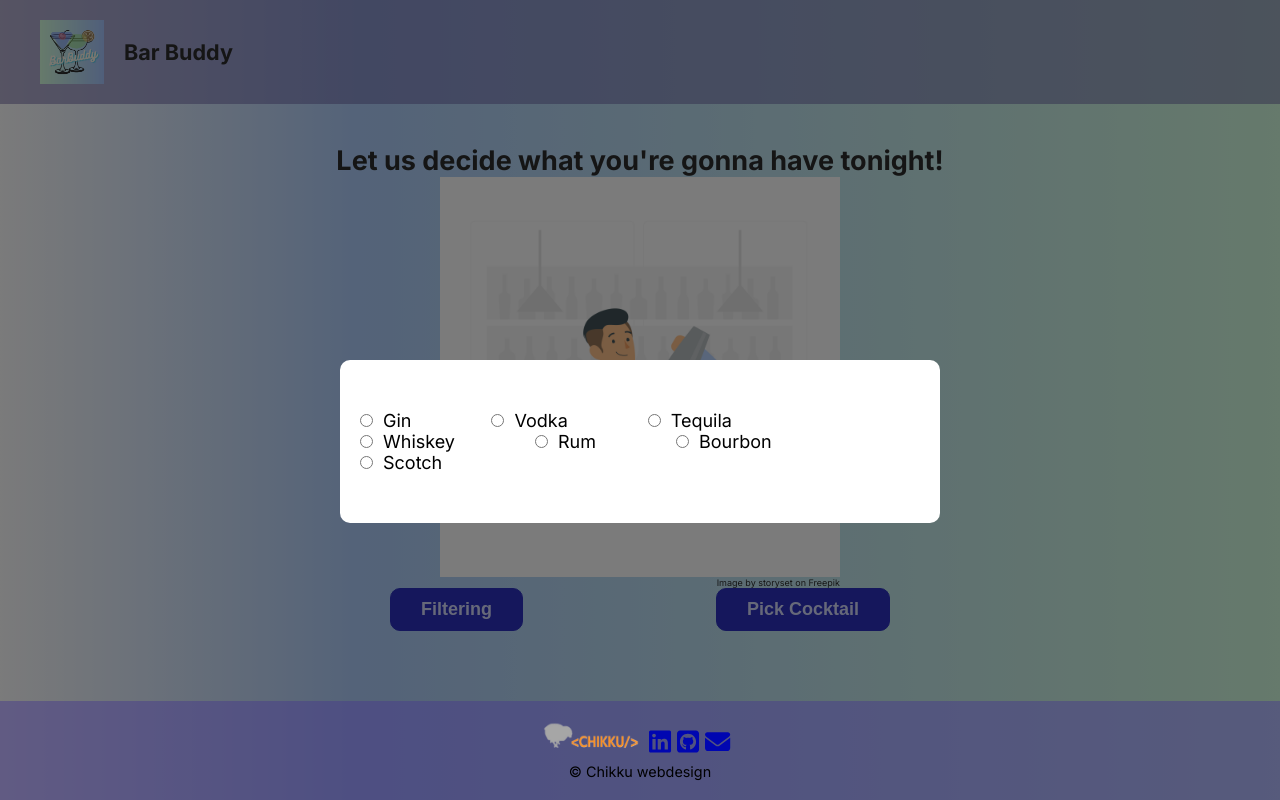
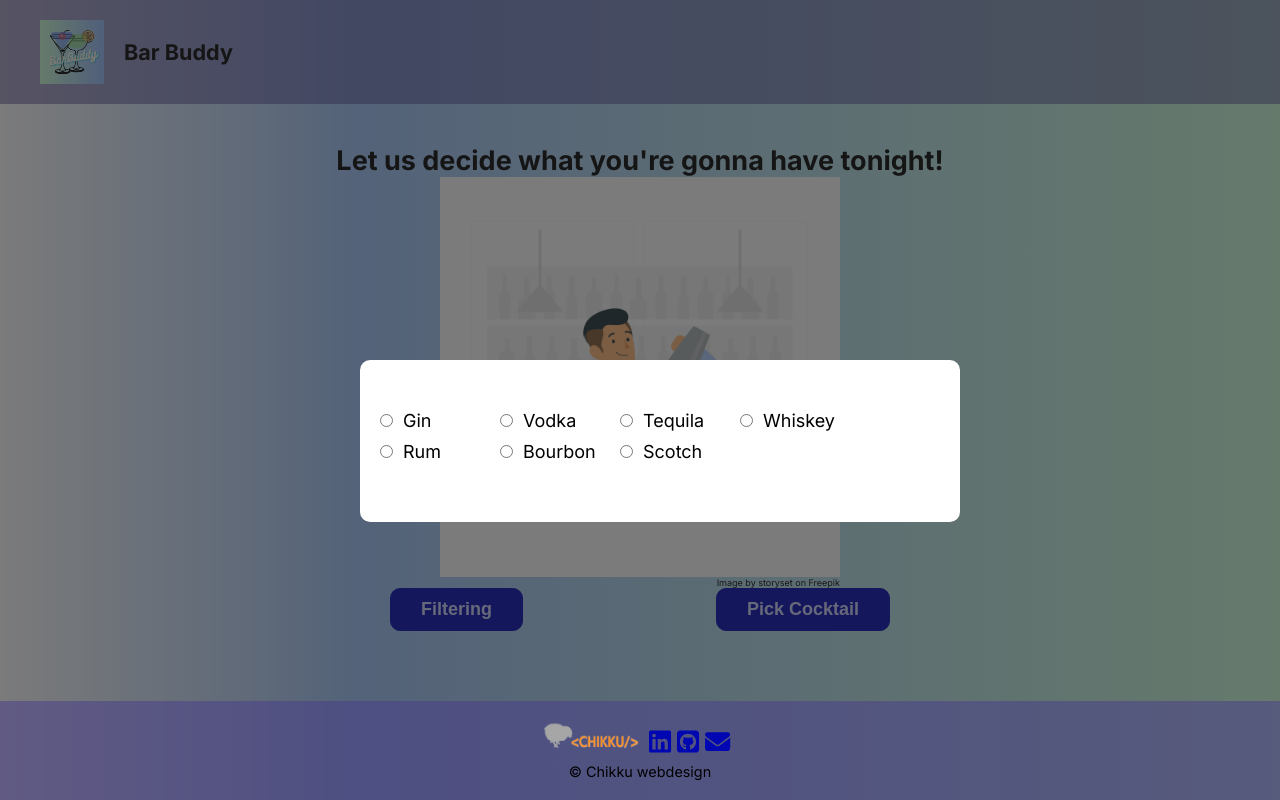
Before and after one commit to Sozai83/Project5_PartyBuddy, a Next.js app: page / in a window 1280 px wide. Built offline with nearby package versions, Linux system fonts and the light colour scheme.

Commit message:
Filter - Fixed CSS

```diff
--- a/src/app/components/lottery/filtering/Filtering.module.scss
+++ b/src/app/components/lottery/filtering/Filtering.module.scss
@@ -18,10 +18,11 @@
         border-radius: 10px;
         position: absolute;
         top: calc(50% - 25vh + 160px);
-        right: calc(50% - 300px);
+        right: calc(50% - 25vw);
 
         .radio{
-            margin-right: 80px;
+            width: 120px;
+            padding-bottom: 10px;
             input{
                 margin-right: 10px;
             }
```
